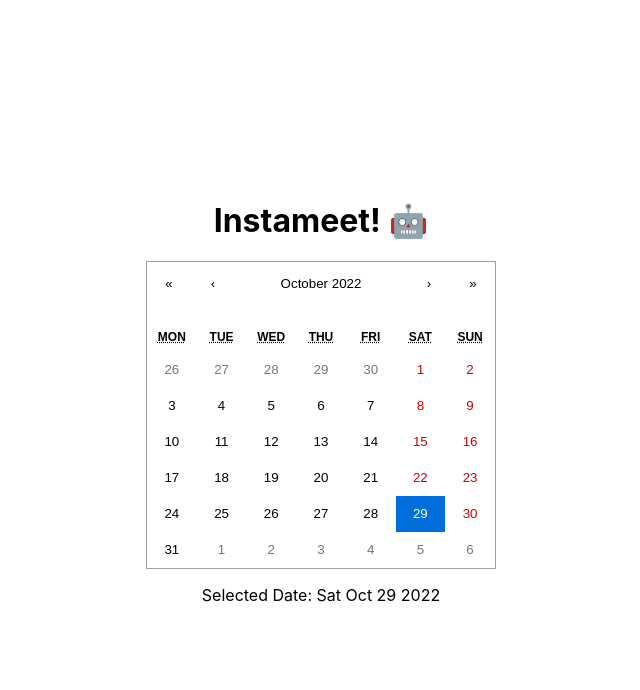
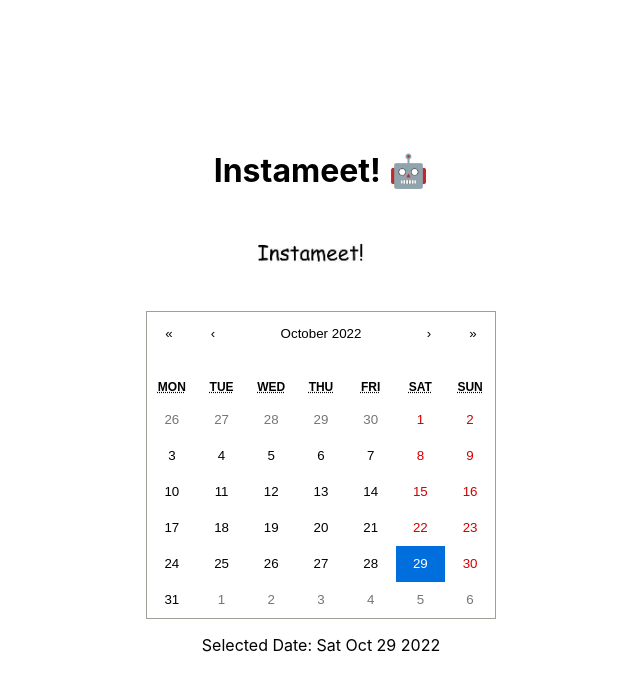
Before and after one commit to instameet-35L/instameet, a React (Create React App) app: page / in a window 1280 px wide. Shown: the top 690 px of the page, without its empty margins (319-959 px from the left). Built offline with nearby package versions, Linux system fonts and the light colour scheme; the HTML template or start-up script is replaced by a standard one.

Commit message:
Added Instameet image logo that redirects back to localhost:3000 when clicked,and also added folder with images

```diff
--- a/src/App.js
+++ b/src/App.js
@@ -1,7 +1,8 @@
 import "./App.css"
 import React, { useState } from "react"
 import Calendar from "react-calendar"
-import "react-calendar/dist/Calendar.css"
+import 'react-calendar/dist/Calendar.css';
+import './index.css'
 
 //this file implements the calendar component
 //value is the date(s) selected by the user when they click
@@ -17,8 +18,10 @@ function App() {
   const [value, setValue] = useState(new Date())
   return (
     <div className="main">
-      <div className="text-center">
-        <h1>Instameet! 🤖</h1>
+      <div className='text-center'>
+        <h1 align='center'>Instameet! 🤖</h1>
+        <a href="localhost:3000"><div className="logo" href="../"></div></a>
+        {/* <a href="localhost:3000"><img src="/instameet-logo.jpeg" alt="Instameet Logo" width="200" height="300" /></a> */}
       </div>
       {/* add text box to name the schedule here */}
       <div className="calendar">
--- a/src/index.css
+++ b/src/index.css
@@ -11,3 +11,11 @@ code {
   font-family: source-code-pro, Menlo, Monaco, Consolas, 'Courier New',
     monospace;
 }
+
+.logo {
+  background-image: url(../images/instameet-logo.jpeg);
+  background-size: contain;
+  height: 100px;
+  background-repeat: no-repeat;
+  color: red;
+}
```
Also changed, not shown: images/instameet-logo.jpeg (added).
